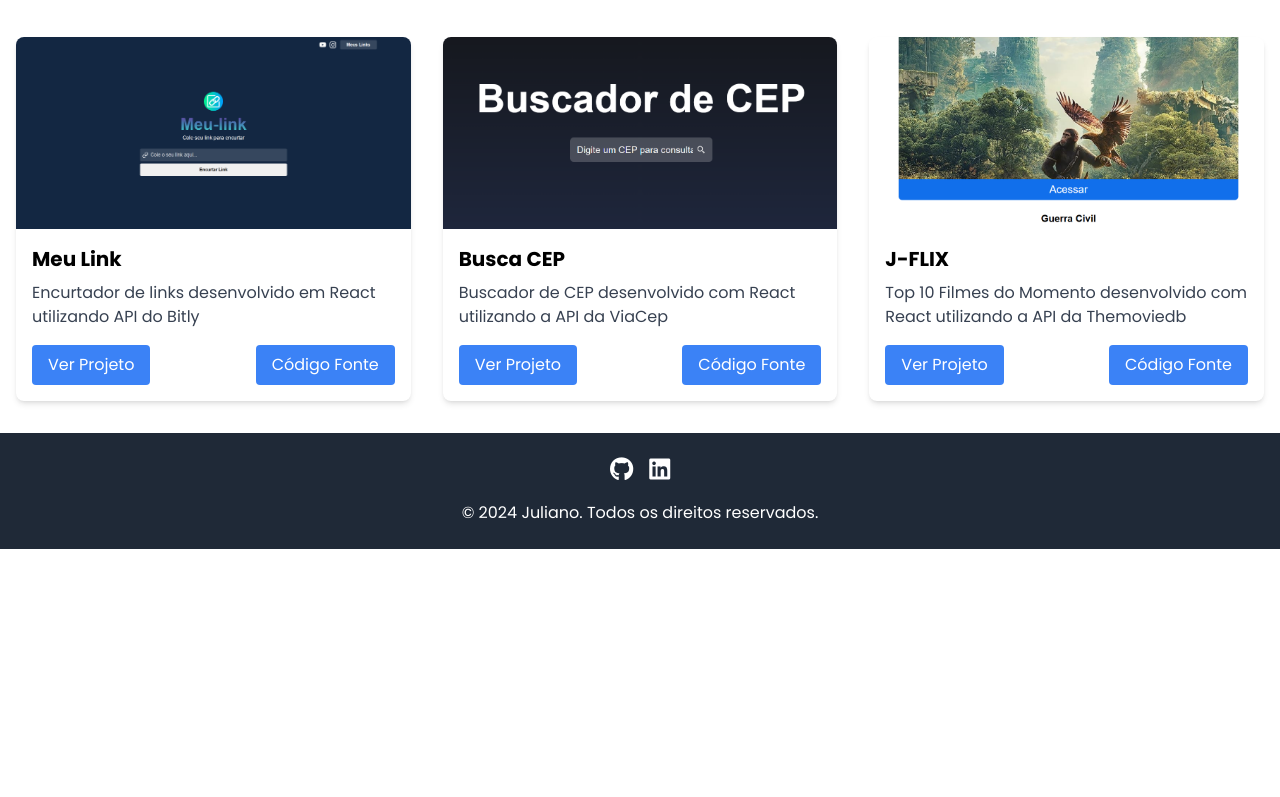
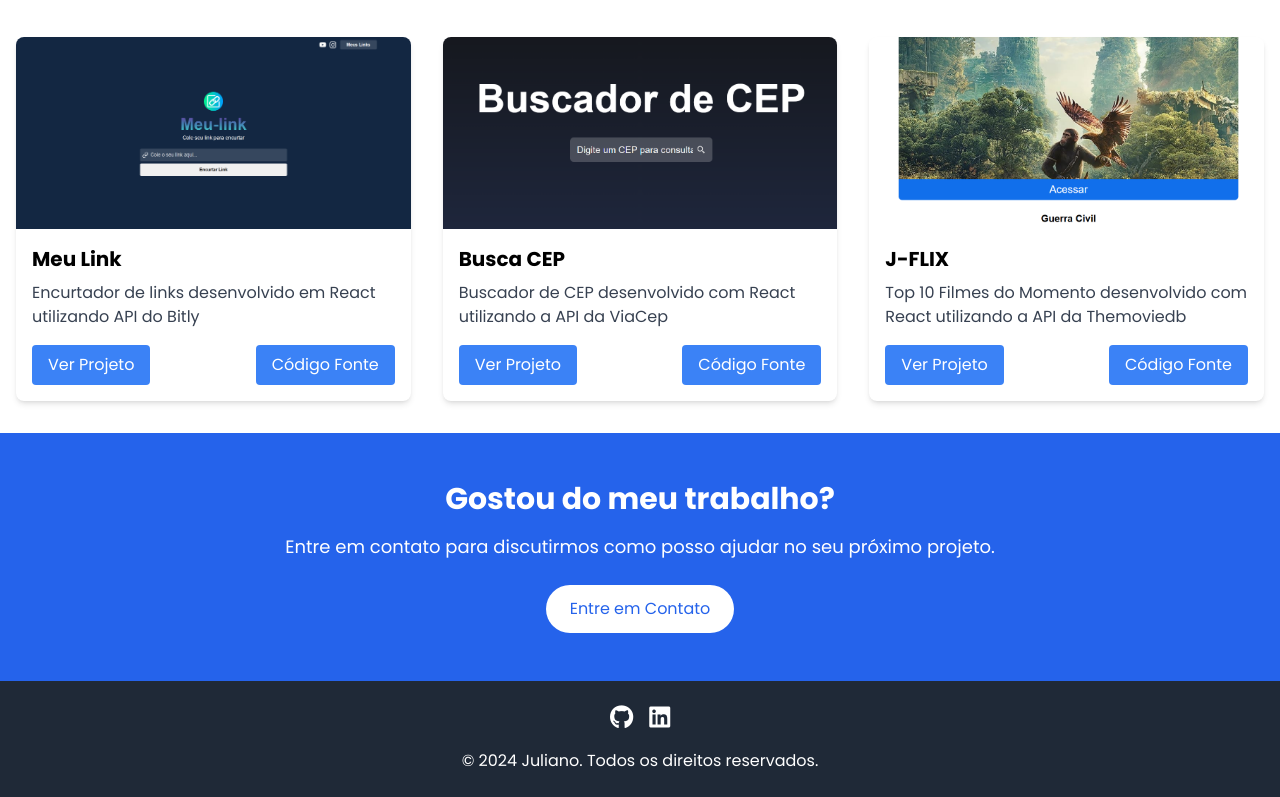
Before and after one commit to juliano340/site-vercel, a Next.js app: page / in a window 1280 px wide. Shown: the part 1919-2716 px from the top of the page. Before the commit the page ends 2468 px from the top, so only its background shows below. Built offline with nearby package versions, Linux system fonts and the light colour scheme.

Commit message:
add new cta component

```diff
--- a/src/pages/_document.js
+++ b/src/pages/_document.js
@@ -19,6 +19,7 @@ class MyDocument extends Document {
         </Head>
         <body>
           <Main />
+
           <NextScript />
         </body>
       </Html>
--- /dev/null
+++ b/src/pages/components/CtaSection.js
@@ -0,0 +1,19 @@
+// components/CtaSection.js
+
+import Link from 'next/link';
+
+const CtaSection = () => {
+  return (
+    <div className="bg-blue-600 text-white py-12 flex flex-col items-center justify-center">
+      <h2 className="text-3xl font-bold text-center mb-4">Gostou do meu trabalho?</h2>
+      <p className="text-lg text-center mb-6">Entre em contato para discutirmos como posso ajudar no seu próximo projeto.</p>
+      <Link href="/contato" passHref>
+        <div className="px-6 py-3 bg-white text-blue-600 rounded-full hover:bg-gray-100 cursor-pointer transition duration-300 ease-in-out">
+          Entre em Contato
+        </div>
+      </Link>
+    </div>
+  );
+};
+
+export default CtaSection;
--- a/src/pages/components/Layout.js
+++ b/src/pages/components/Layout.js
@@ -7,6 +7,7 @@ const Layout = ({ children }) => {
     <>
       <Menu />
       {children}
+
       <Footer />
     </>
   );
--- a/src/pages/index.js
+++ b/src/pages/index.js
@@ -4,6 +4,7 @@ import HeroSection from './components/HeroSection';
 import Portfolio from './components/Portfolio';
 import About from './components/About';
 import Footer from './components/Footer';
+import CtaSection from './components/CtaSection';
 
 
 
@@ -16,6 +17,7 @@ export default function Home() {
       <HeroSection />
       <About />
       <Portfolio />
+      <CtaSection />
 
 
 
```
